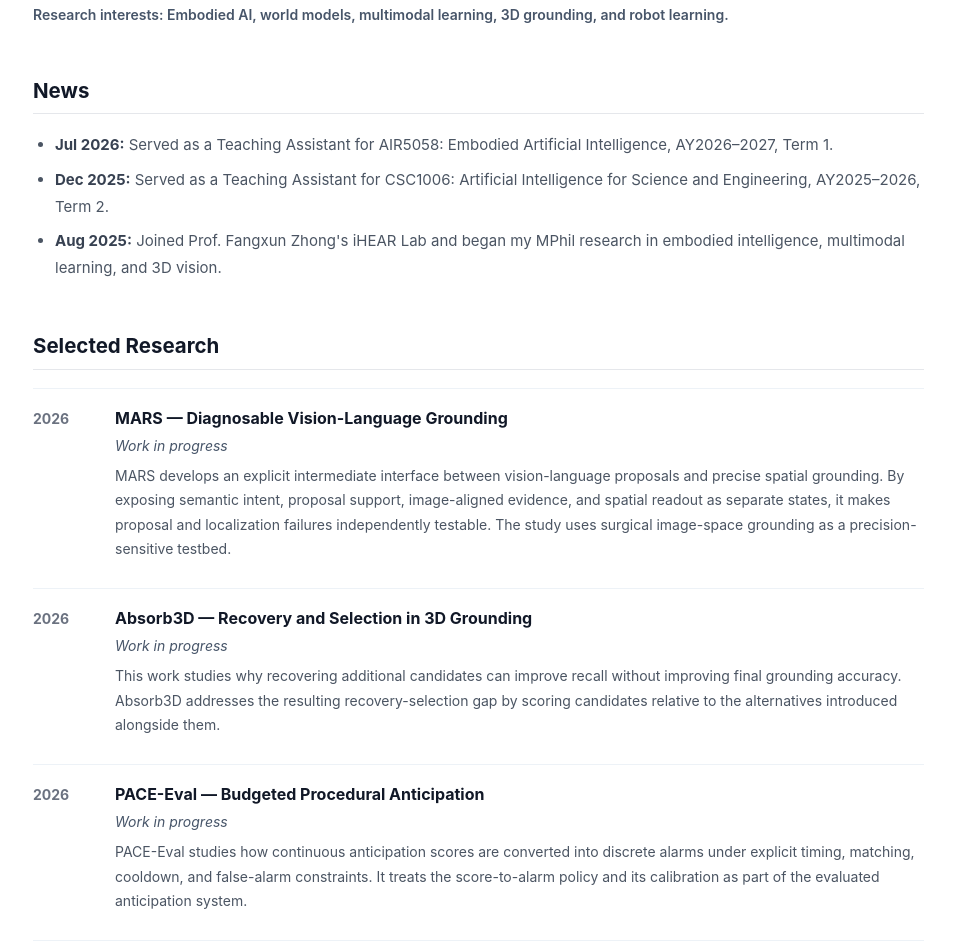
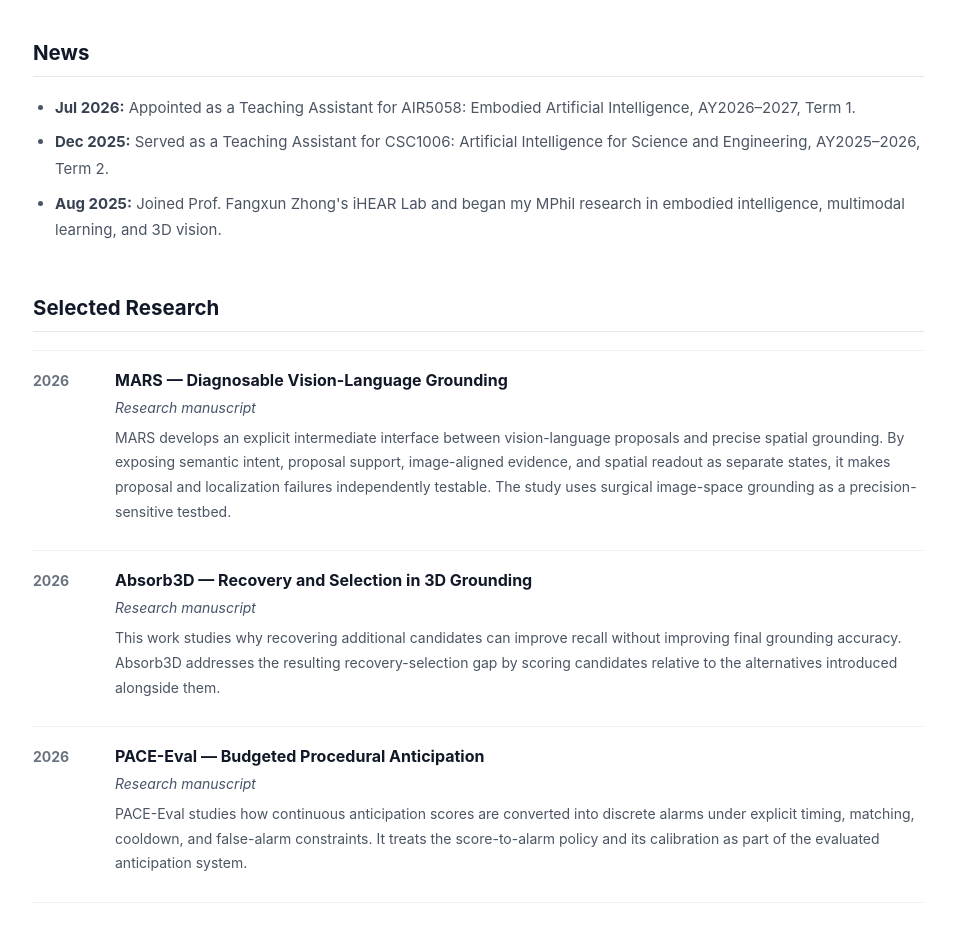
Before and after one commit to checheng117/checheng117.github.io, a plain HTML site: page index.html in a window 1280 px wide. Shown: the part 468-1412 px from the top of the page, without its empty margins (326-1280 px from the left). Drawn offline with Linux system fonts and the light colour scheme.

Commit message:
Update homepage news and research status

```diff
--- a/index.html
+++ b/index.html
@@ -889,14 +889,13 @@
             <p>My research interests lie in embodied AI, multimodal learning, and 3D vision. I study how agents can ground language in visual and geometric observations, reason about interactions over time, and form structured representations for reliable decision-making.</p>
             <p>My current work uses surgical and robotic scenes as challenging testbeds for fine-grained grounding, occlusion, uncertainty, and temporal interaction. Looking ahead, I am interested in general-purpose Physical AI, particularly world models and embodied foundation models for robot perception, prediction, and action.</p>
             <p>I am seeking PhD opportunities for Fall 2027.</p>
-            <div class="keyword-line">Research interests: Embodied AI, world models, multimodal learning, 3D grounding, and robot learning.</div>
           </div>
         </section>
 
         <section id="news">
           <h2>News</h2>
           <ul class="news-list">
-            <li><span class="news-date">Jul 2026:</span> Served as a Teaching Assistant for AIR5058: Embodied Artificial Intelligence, AY2026–2027, Term 1.</li>
+            <li><span class="news-date">Jul 2026:</span> Appointed as a Teaching Assistant for AIR5058: Embodied Artificial Intelligence, AY2026–2027, Term 1.</li>
             <li><span class="news-date">Dec 2025:</span> Served as a Teaching Assistant for CSC1006: Artificial Intelligence for Science and Engineering, AY2025–2026, Term 2.</li>
             <li><span class="news-date">Aug 2025:</span> Joined Prof. Fangxun Zhong's iHEAR Lab and began my MPhil research in embodied intelligence, multimodal learning, and 3D vision.</li>
           </ul>
@@ -909,7 +908,7 @@
               <div class="publication-year">2026</div>
               <div>
                 <div class="publication-title">MARS — Diagnosable Vision-Language Grounding</div>
-                <div class="publication-status">Work in progress</div>
+                <div class="publication-status">Research manuscript</div>
                 <div class="publication-desc">MARS develops an explicit intermediate interface between vision-language proposals and precise spatial grounding. By exposing semantic intent, proposal support, image-aligned evidence, and spatial readout as separate states, it makes proposal and localization failures independently testable. The study uses surgical image-space grounding as a precision-sensitive testbed.</div>
               </div>
             </article>
@@ -918,7 +917,7 @@
               <div class="publication-year">2026</div>
               <div>
                 <div class="publication-title">Absorb3D — Recovery and Selection in 3D Grounding</div>
-                <div class="publication-status">Work in progress</div>
+                <div class="publication-status">Research manuscript</div>
                 <div class="publication-desc">This work studies why recovering additional candidates can improve recall without improving final grounding accuracy. Absorb3D addresses the resulting recovery-selection gap by scoring candidates relative to the alternatives introduced alongside them.</div>
               </div>
             </article>
@@ -927,7 +926,7 @@
               <div class="publication-year">2026</div>
               <div>
                 <div class="publication-title">PACE-Eval — Budgeted Procedural Anticipation</div>
-                <div class="publication-status">Work in progress</div>
+                <div class="publication-status">Research manuscript</div>
                 <div class="publication-desc">PACE-Eval studies how continuous anticipation scores are converted into discrete alarms under explicit timing, matching, cooldown, and false-alarm constraints. It treats the score-to-alarm policy and its calibration as part of the evaluated anticipation system.</div>
               </div>
             </article>
```
